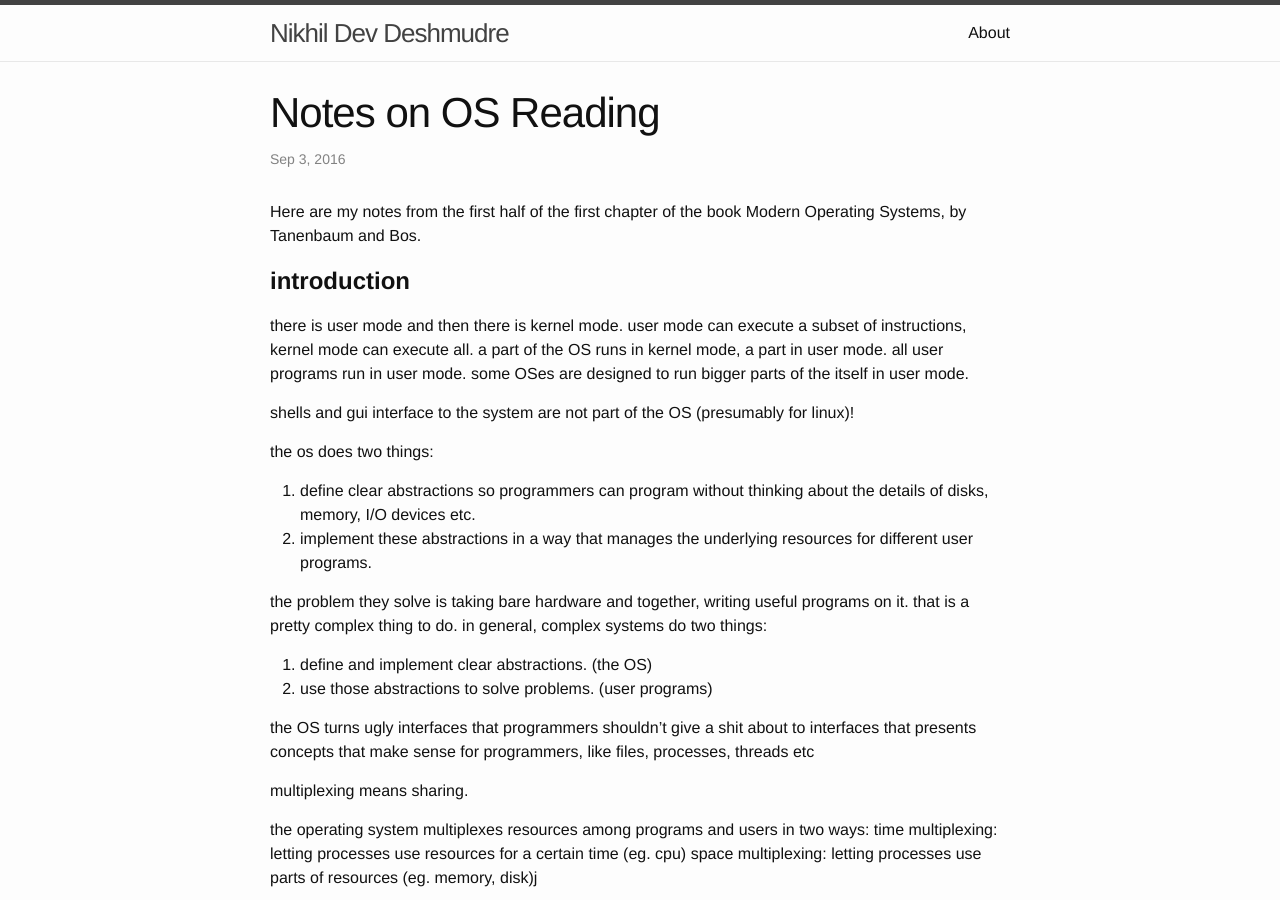
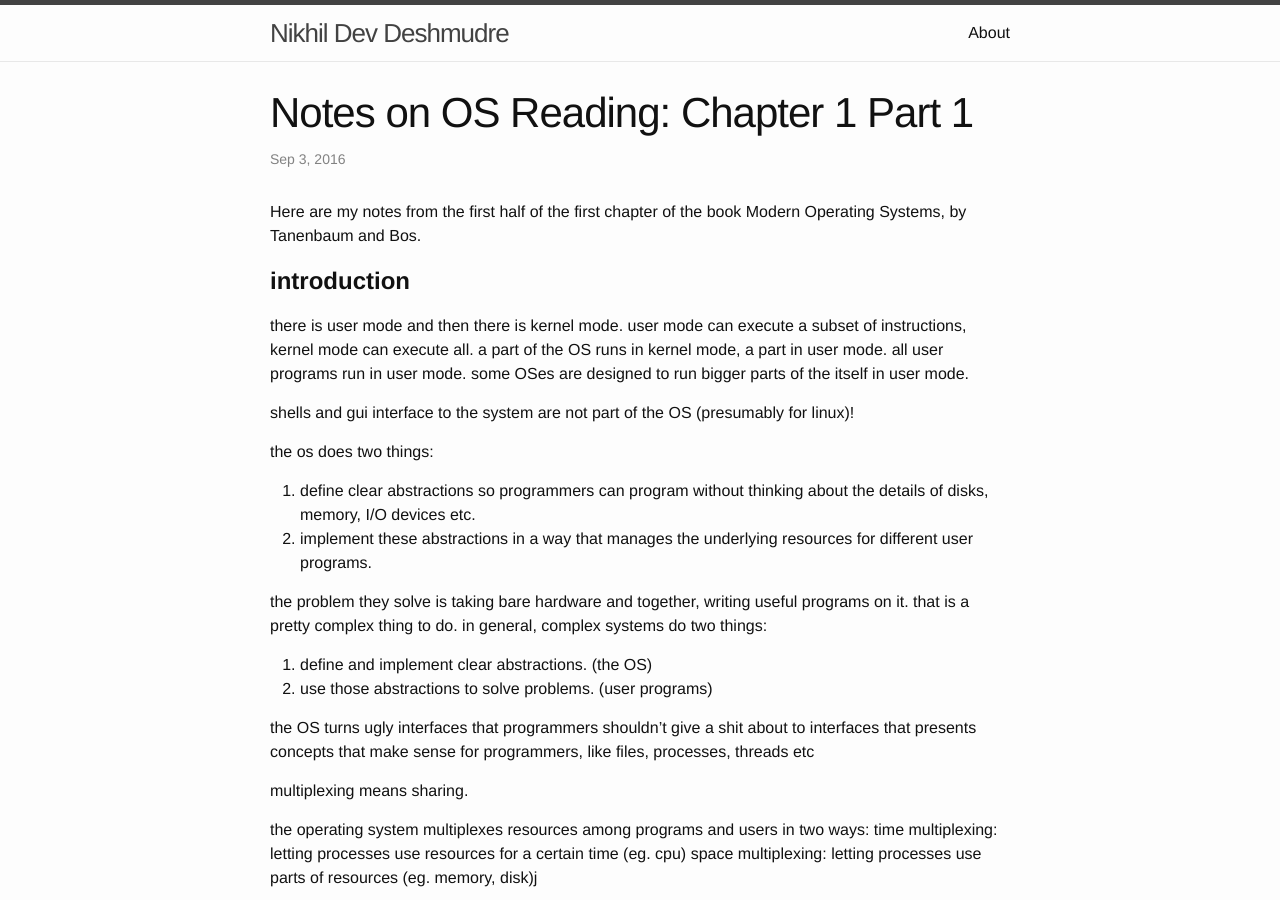
Before and after one commit to nikhil-dev/nikhil-dev.github.io, a Jekyll site: the page built from _posts/2016-09-02-os1.markdown, in a window 1280 px wide and 900 px high. Built offline with Jekyll 4.4.1, drawn with Linux system fonts in a browser that asks for light colours.

Commit message:
Updated title

```diff
--- a/_posts/2016-09-02-os1.markdown
+++ b/_posts/2016-09-02-os1.markdown
@@ -1,6 +1,6 @@
 ---
 layout: post
-title:  "Notes on OS Reading"
+title:  "Notes on OS Reading: Chapter 1 Part 1"
 date:   2016-09-02 18:37:23 -0700
 categories: jekyll update
 permalink: os-ch-1-part-1
```
